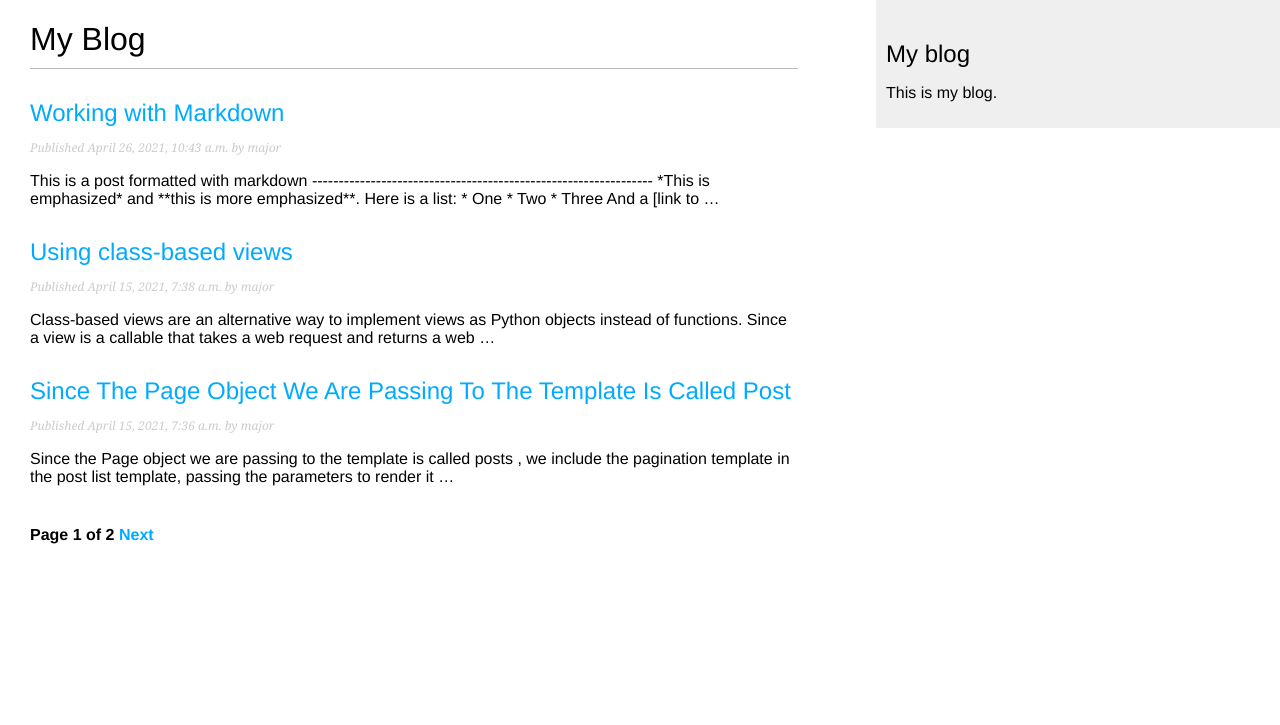
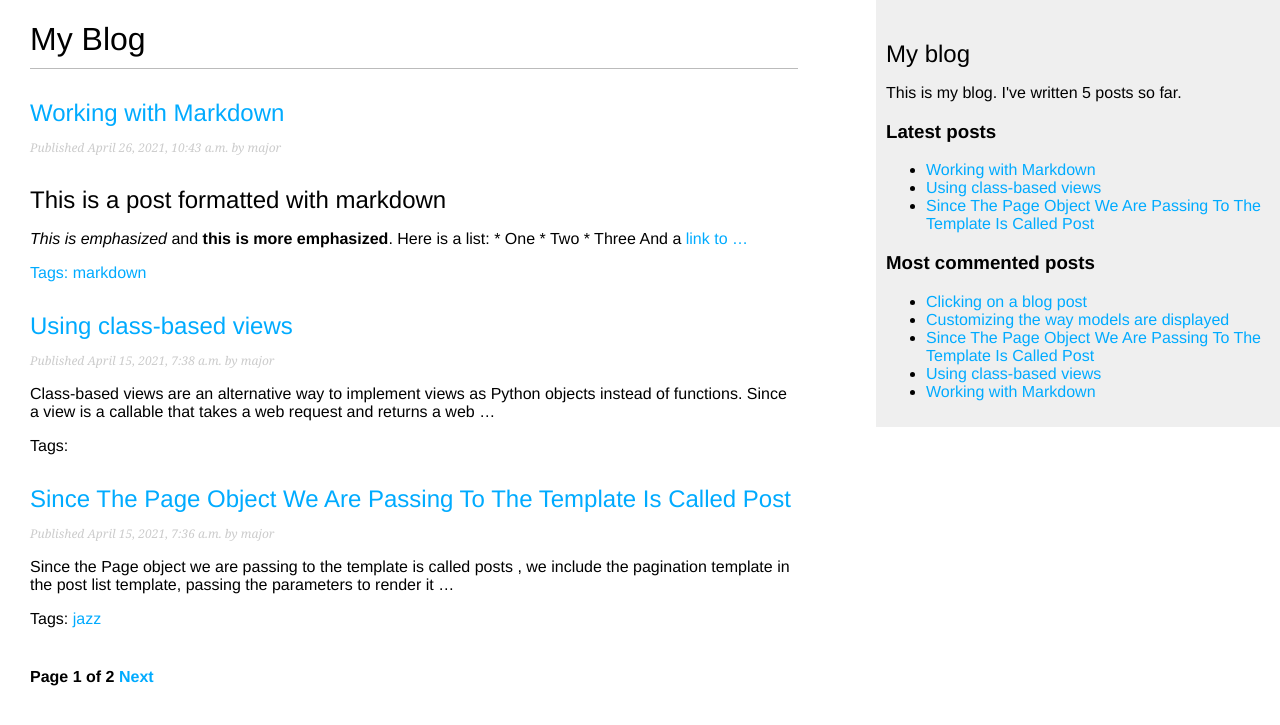
Before and after one commit to majorsigma/mysite, a Django app: page /blog/ in a window 1280 px wide. Shown: the top 725 px of the page. Run offline with Django 3.2, Linux system fonts and the light colour scheme; data comes from the database, SQL or seed files in the repository; both versions use the stored data as it was after the commit; parts of the project's set-up code (start-up, migrations or seed data) failed here and were passed over.

Commit message:
Added feature to show similar posts and most commented posts with the ability to add posts using Markdown

```diff
--- a/blog/models.py
+++ b/blog/models.py
@@ -2,6 +2,7 @@ from django.db import models
 from django.utils import timezone
 from django.contrib.auth.models import User
 from django.urls import reverse
+from taggit.managers import TaggableManager
 
 
 class PublishedManager(models.Manager):
@@ -28,6 +29,7 @@ class Post(models.Model):
     status = models.CharField(max_length=10, choices=STATUS_CHOICES, default='draft')
     objects = models.Manager()  # The default Manager
     published = PublishedManager()  # Our custom manager
+    tags = TaggableManager()
 
     class Meta:
         ordering = ('-publish',)
--- a/blog/templates/blog/base.html
+++ b/blog/templates/blog/base.html
@@ -1,3 +1,4 @@
+{% load blog_tags %}
 {% load static %}
 <!DOCTYPE html>
 <html>
@@ -12,7 +13,20 @@
         </div>
         <div id="sidebar">
             <h2>My blog</h2>
-            <p>This is my blog.</p>
+            <p>This is my blog. I've written {% total_posts %} posts so far.</p>
+
+            <h3>Latest posts</h3>
+            {% show_latest_posts 3 %}
+
+            <h3>Most commented posts</h3>
+            {% get_most_commented_posts as most_commented_posts %}
+            <ul>
+                {% for post in most_commented_posts %}
+                    <li>
+                        <a href="{{ post.get_absolute_url }}">{{ post.title }}</a>
+                    </li>
+                {% endfor %}
+            </ul>
         </div>
     </body>
 </html>
--- /dev/null
+++ b/blog/templates/blog/post/latest_posts.html
@@ -0,0 +1,7 @@
+<ul>
+    {% for post in latest_posts %}
+    <li>
+        <a href="{{ post.get_absolute_url }}">{{ post.title }}</a>
+    </li>
+    {% endfor %}
+</ul>
--- a/blog/templates/blog/post/list.html
+++ b/blog/templates/blog/post/list.html
@@ -1,9 +1,13 @@
 {% extends "blog/base.html" %}
+{% load blog_tags %}
 
 {% block title %}My Blog{% endblock %}
 
 {% block content %}
     <h1>My Blog</h1>
+    {% if tag %}
+            <h2>Posts tagged with "{{ tag.name }}"</h2>
+    {% endif %}
     {% for post in posts %}
         <h2>
             <a href="{{ post.get_absolute_url }}">
@@ -13,7 +17,16 @@
         <p class="date">
             Published {{ post.publish }} by {{ post.author }}
         </p>
-        {{ post.body|truncatewords:30|linebreaks }}
+        {{ post.body|markdown|truncatewords:30|linebreaks }}
+        <p class="tags">
+            Tags:
+            {% for tag in post.tags.all %}
+                <a href="{% url 'blog:post_list_by_tag' tag.slug %}">
+                    {{ tag.name }}
+                </a>
+                {% if not forloop.last %}, {% endif %}
+            {% endfor %}
+        </p>
     {% endfor %}
-    {% include 'pagination.html' with page=page_obj %}
+    {% include 'pagination.html' with page=posts %}
 {% endblock %}
--- /dev/null
+++ b/blog/templatetags/blog_tags.py
@@ -0,0 +1,29 @@
+from django import template
+from ..models import Post
+from django.db.models import Count
+from django.utils.safestring import mark_safe
+import markdown
+
+register = template.Library()
+
+@register.simple_tag
+def total_posts():
+    return Post.published.count()
+
+
+@register.inclusion_tag('blog/post/latest_posts.html')
+def show_latest_posts(count=5):
+    latest_posts = Post.published.order_by('-publish')[:count]
+    return {'latest_posts': latest_posts}
+
+
+@register.simple_tag
+def get_most_commented_posts(count=5):
+    return Post.published.annotate(
+        total_comments=Count('comments')
+    ).order_by('-total_comments')[:count]
+
+
+@register.filter(name='markdown')
+def markdown_format(text):
+    return mark_safe(markdown.markdown(text))
--- a/blog/urls.py
+++ b/blog/urls.py
@@ -5,11 +5,13 @@ app_name = 'blog'
 
 urlpatterns = [
     # post views
-    # path('', views.post_list, name='post_list'),
-    path('', views.PostListView.as_view(), name='post_list'),
+    path('', views.post_list, name='post_list'),
+    path('tag/<slug:tag_slug>/', views.post_list, name='post_list_by_tag'),
+    # path('', views.PostListView.as_view(), name='post_list'),
     path('<int:year>/<int:month>/<int:day>/<slug:post>/',
          views.post_detail,
          name='post_detail',
          ),
     path('<int:post_id>/share/', views.post_share, name='post_share'),
+
 ]
--- a/blog/views.py
+++ b/blog/views.py
@@ -4,9 +4,17 @@ from django.core.paginator import Paginator, EmptyPage, PageNotAnInteger
 from django.views.generic import ListView
 from .forms import EmailPostForm, CommentForm
 from django.core.mail import send_mail
+from taggit.models import Tag
+from django.db.models import Count
 
-def post_list(request):
+def post_list(request, tag_slug=None):
     object_list = Post.published.all()
+    tag = None
+
+    if tag_slug:
+        tag = get_object_or_404(Tag, slug=tag_slug)
+        object_list = object_list.filter(tags__in=[tag])
+
     paginator = Paginator(object_list, 3)
     page = request.GET.get('page')
     try:
@@ -20,7 +28,8 @@ def post_list(request):
     return render(request,
                 'blog/post/list.html',
                 {'page': page,
-                 'posts': posts})
+                 'posts': posts,
+                 'tag': tag,})
 
 
 def post_detail(request, year, month, day, post):
@@ -50,11 +59,17 @@ def post_detail(request, year, month, day, post):
     else:
         comment_form = CommentForm()
 
+    # List of similar posts
+    post_tags_ids = post.tags.values_list('id', flat=True)
+    similar_posts = Post.published.filter(tags__in=post_tags_ids).exclude(id=post.id)
+    similar_posts = similar_posts.annotate(same_tags=Count('tags')).order_by('-same_tags', '-publish')[:4]
+
     return render(request, 'blog/post/detail.html', {
         'post': post,
         'comments': comments,
         'new_comment': new_comment,
-        'comment_form': comment_form})
+        'comment_form': comment_form,
+        'similar_posts': similar_posts})
 
 
 class PostListView(ListView):
--- a/mysite/settings.py
+++ b/mysite/settings.py
@@ -37,7 +37,8 @@ INSTALLED_APPS = [
     'django.contrib.sessions',
     'django.contrib.messages',
     'django.contrib.staticfiles',
-    'blog.apps.BlogConfig'
+    'blog.apps.BlogConfig',
+    'taggit',
 ]
 
 MIDDLEWARE = [
```
Also changed, not shown: blog/templates/blog/post/detail.html (+11 -2 lines), blog/migrations/0003_post_tags.py (added), blog/templatetags/__init__.py (added), db.sqlite3.
